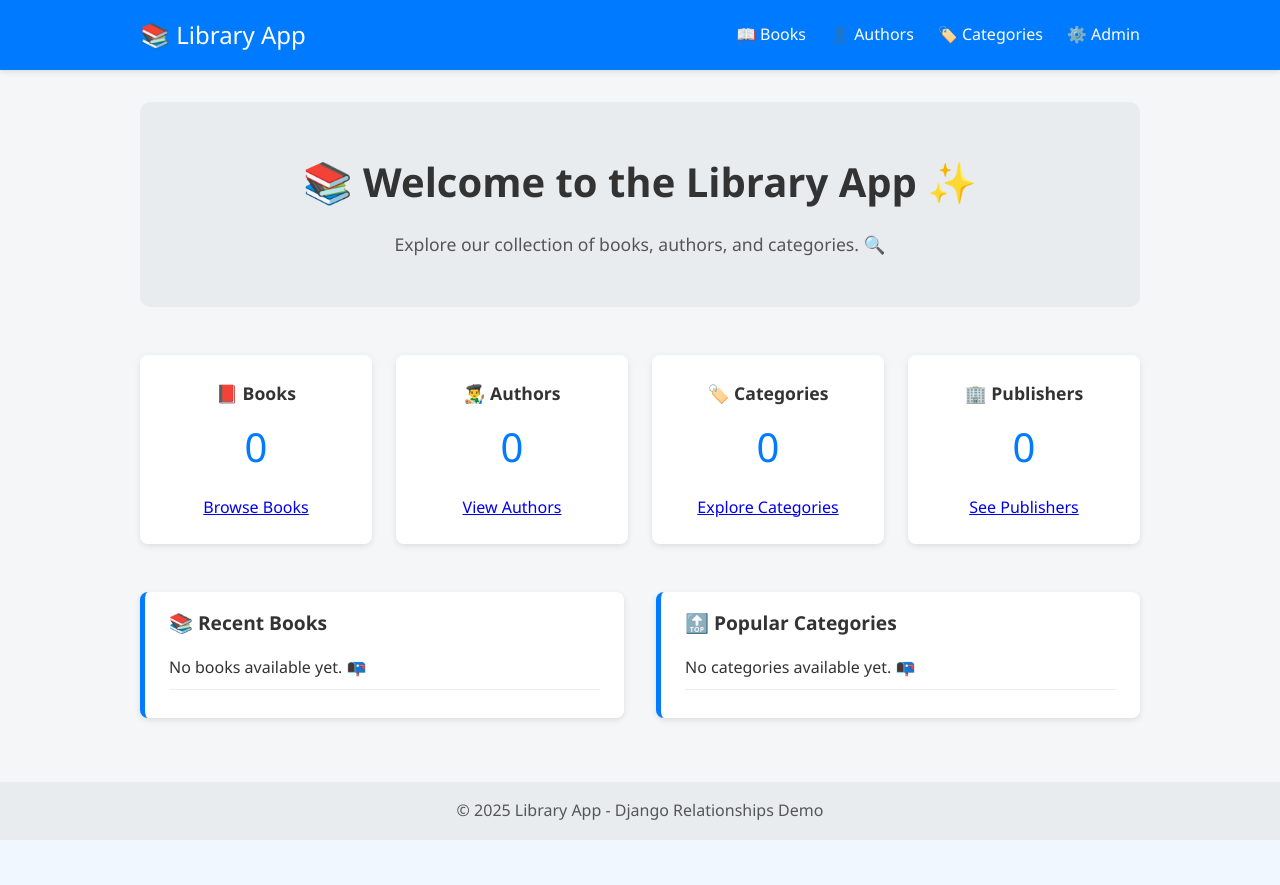
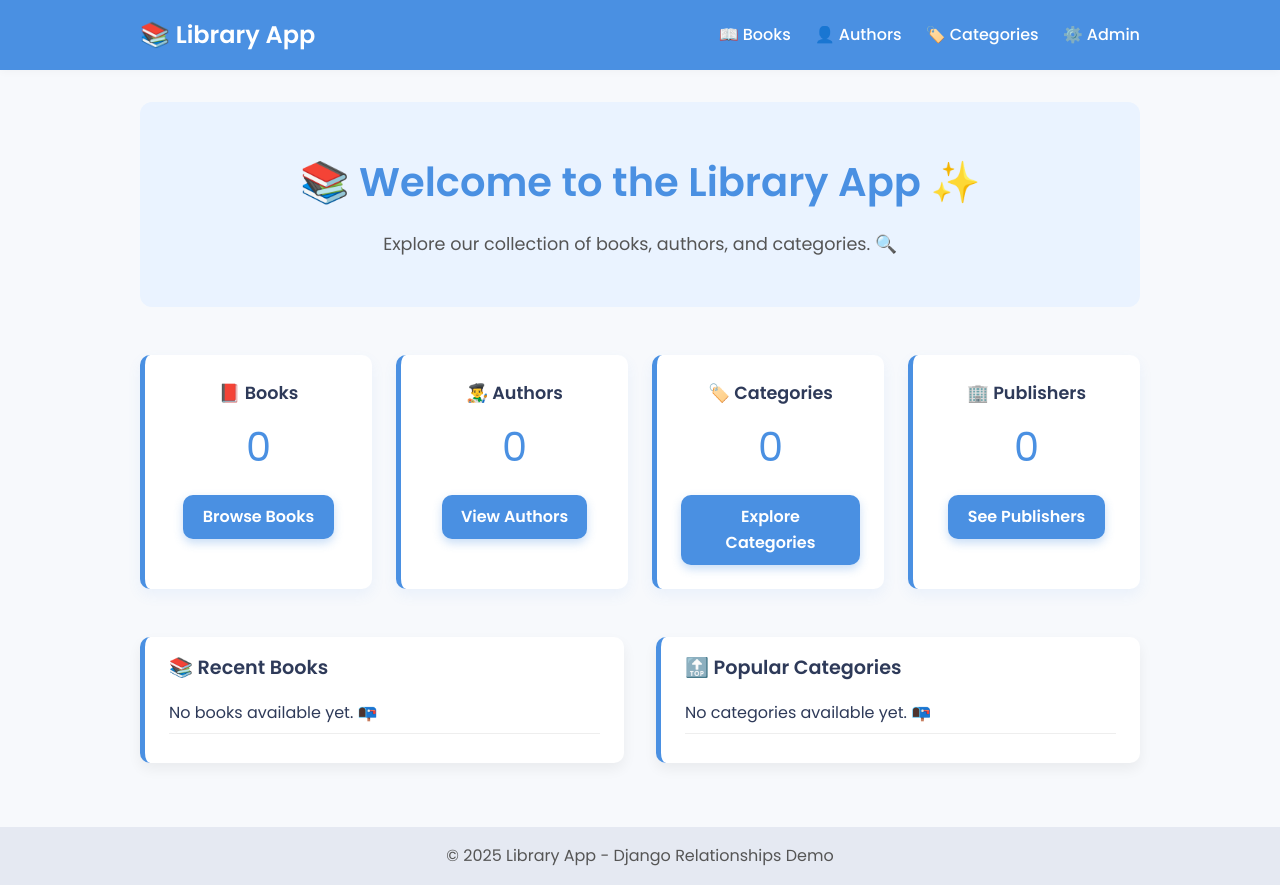
Before and after one commit to Anjelisahori/DAE-Grupo8B, a Django app: page / in a window 1280 px wide. Before the commit the page ends 840 px from the top, so only its background shows below. Run offline with Django 5.2, Linux system fonts and the light colour scheme; data that the repository does not hold is empty.

Commit message:
Cambio del CSS

```diff
--- a/src/static/Css/base.css
+++ b/src/static/Css/base.css
@@ -1,3 +1,6 @@
+/* Importar fuente moderna */
+@import url('https://fonts.googleapis.com/css2?family=Poppins:wght@400;500;600&display=swap');
+
 /* Reset básico */
 * {
     margin: 0;
@@ -7,17 +10,17 @@
 
 /* Estilos generales */
 body {
-    font-family: 'Segoe UI', sans-serif;
-    background-color: #f4f6f8;
-    color: #333;
+    font-family: 'Poppins', sans-serif;
+    background-color: #F7F9FC;
+    color: #2E3A59;
     line-height: 1.6;
 }
 
 /* NAVBAR */
 .navbar {
-    background-color: #007bff;
+    background-color: #4A90E2;
     padding: 1rem 0;
-    box-shadow: 0 2px 5px rgba(0, 0, 0, 0.1);
+    box-shadow: 0 2px 8px rgba(0, 0, 0, 0.03);
 }
 
 .nav-container {
@@ -33,6 +36,7 @@ body {
     font-size: 1.5rem;
     color: white;
     text-decoration: none;
+    font-weight: 600;
 }
 
 .nav-links {
@@ -60,27 +65,26 @@ body {
 
 /* FOOTER */
 .footer {
-    background-color: #e9ecef;
+    background-color: #E5E9F2;
     padding: 1rem 0;
     text-align: center;
     margin-top: 3rem;
     color: #555;
 }
 
-
 /* HOME */
-
 .hero {
-    background-color: #e9ecef;
+    background-color: #EAF3FF;
     padding: 3rem 2rem;
     text-align: center;
-    border-radius: 10px;
+    border-radius: 12px;
     margin-bottom: 3rem;
 }
 
 .hero h1 {
     font-size: 2.5rem;
     margin-bottom: 1rem;
+    color: #4A90E2;
 }
 
 .hero p {
@@ -100,8 +104,9 @@ body {
     background-color: white;
     padding: 1.5rem;
     text-align: center;
-    box-shadow: 0 2px 6px rgba(0, 0, 0, 0.1);
-    border-radius: 8px;
+    box-shadow: 0 6px 14px rgba(74, 144, 226, 0.08);
+    border-radius: 10px;
+    border-left: 5px solid #4A90E2;
 }
 
 .info-card h5 {
@@ -111,7 +116,7 @@ body {
 
 .big-number {
     font-size: 2.5rem;
-    color: #007bff;
+    color: #4A90E2;
     margin-bottom: 1rem;
 }
 
@@ -127,10 +132,10 @@ body {
     flex: 1;
     min-width: 300px;
     background-color: white;
-    border-left: 5px solid #007bff;
+    border-left: 5px solid #4A90E2;
     padding: 1rem 1.5rem;
-    border-radius: 8px;
-    box-shadow: 0 2px 6px rgba(0, 0, 0, 0.1);
+    border-radius: 10px;
+    box-shadow: 0 6px 14px rgba(0, 0, 0, 0.06);
 }
 
 .list-card h5 {
@@ -431,10 +384,28 @@ body {
     margin-bottom: 0.5rem;
 }
 
-.badge {
-    background-color: #007bff;
-    color: white;
-    padding: 0.3rem 0.7rem;
-    border-radius: 12px;
-    font-size: 0.9rem;
+/* BOTONES */
+.btn {
+    display: inline-block;
+    background-color: #4A90E2;
+    color: #fff;
+    padding: 0.6em 1.2em;
+    font-size: 1rem;
+    border: none;
+    border-radius: 10px;
+    text-decoration: none;
+    font-weight: 600;
+    transition: background-color 0.3s ease, transform 0.2s ease, box-shadow 0.2s ease;
+    box-shadow: 0 4px 10px rgba(74, 144, 226, 0.3);
 }
+
+.btn:hover {
+    background-color: #357ABD;
+    transform: scale(1.05);
+    box-shadow: 0 6px 14px rgba(53, 122, 189, 0.4);
+}
+
+.btn:active {
+    background-color: #2C5F99;
+    transform: scale(0.98);
+}
```
Also changed, not shown: other parts of src/static/Css/base.css (+30 -81 lines), src/static/Css/book.css (+18 -9 lines).
